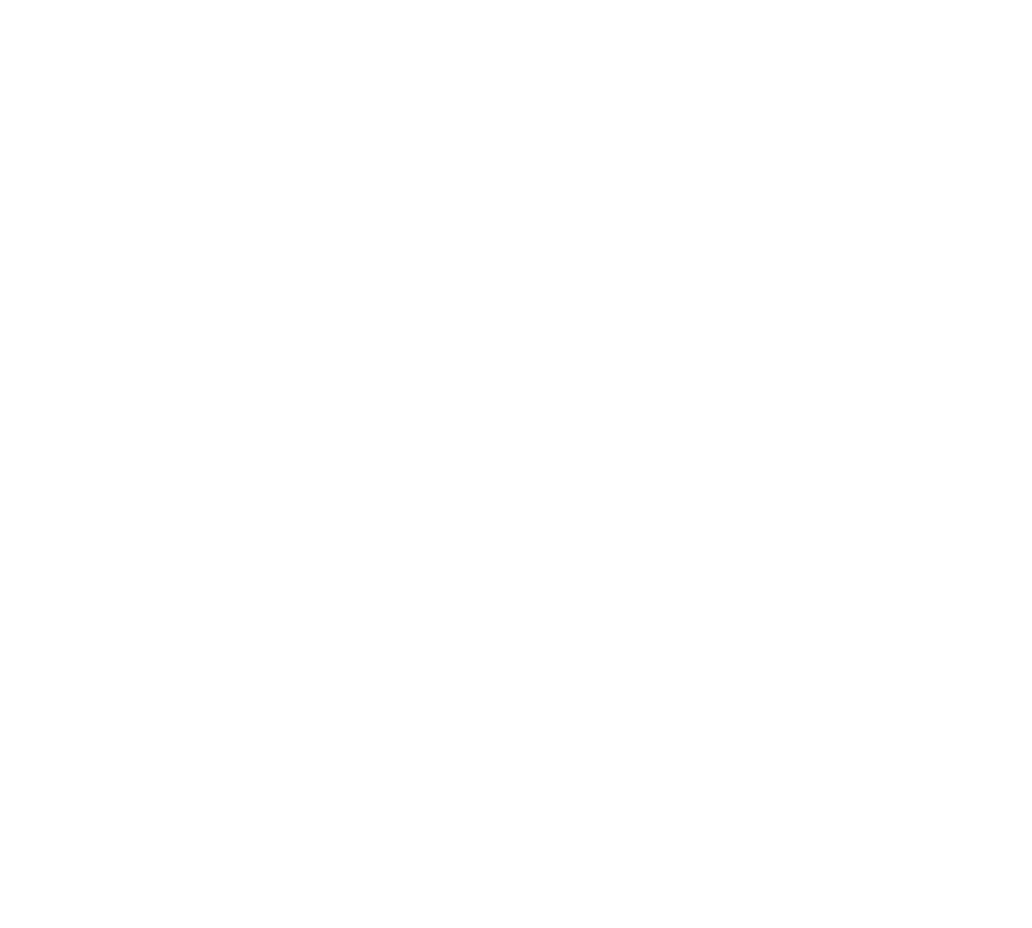
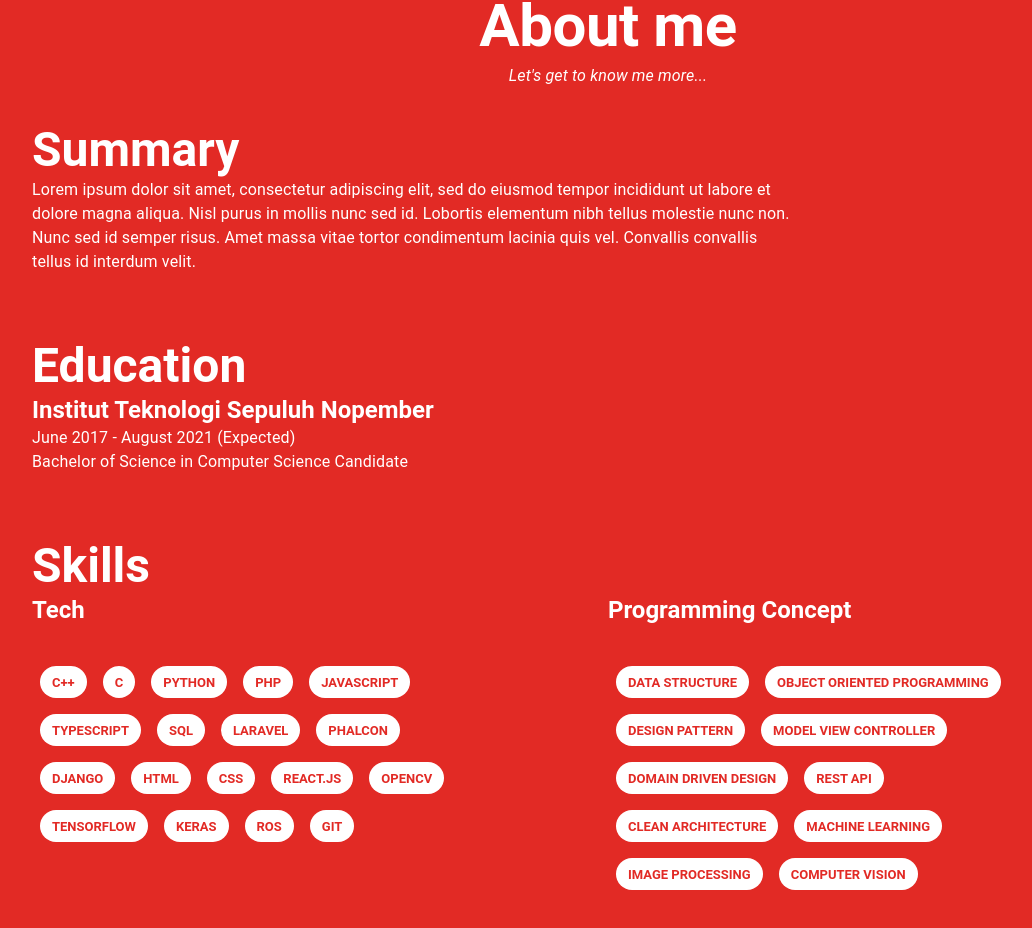
Before and after one commit to fandykun/portfolio, a React (Create React App) app: page / in a window 1280 px wide. Shown: the part 858-1786 px from the top of the page, without its empty margins (32-1064 px from the left). Before the commit the page ends 856 px from the top, so only its background shows below. Built offline with nearby package versions, Linux system fonts and the light colour scheme.

Commit message:
update about section

```diff
--- a/src/containers/About.tsx
+++ b/src/containers/About.tsx
@@ -1,4 +1,4 @@
-import { Box, Grid, Typography } from "@material-ui/core";
+import { Box, Chip, Grid, Typography } from "@material-ui/core";
 import { makeStyles } from "@material-ui/core/styles";
 import React from "react";
 
@@ -6,22 +6,152 @@ const useStyles = makeStyles({
   root: {
     flexGrow: 1,
     backgroundColor: "#e22a25",
-    position: "initial",
     color: "#ffffff",
+    padding: "3rem 0",
+  },
+  skillsChip: {
+    margin: "0.5rem 0.5rem",
+    color: "#e22a25",
+    backgroundColor: "#ffffff",
+    fontWeight: 700,
+    textTransform: "uppercase",
+    "&:hover": {
+      background: "#000000",
+      color: "#ffffff",
+    },
   },
 });
 
 function About() {
   const classes = useStyles();
 
+  const programmingList = [
+    "C++",
+    "C",
+    "Python",
+    "PHP",
+    "Javascript",
+    "Typescript",
+    "SQL",
+    "Laravel",
+    "Phalcon",
+    "Django",
+    "HTML",
+    "CSS",
+    "React.js",
+    "OpenCV",
+    "Tensorflow",
+    "Keras",
+    "ROS",
+    "Git",
+  ];
+
+  const conceptList = [
+    "Data Structure",
+    "Object Oriented Programming",
+    "Design Pattern",
+    "Model View Controller",
+    "Domain Driven Design",
+    "Rest API",
+    "Clean Architecture",
+    "Machine Learning",
+    "Image Processing",
+    "Computer Vision",
+  ];
+
   return (
-    <Grid container className={classes.root} id="about">
+    <Grid container className={classes.root} spacing={0} id="about">
       <Grid item xs={12}>
-        <Grid container>
+        <Grid container justify="center">
           <Grid item>
+            <Typography variant="h2" component="h3">
+              <Box fontWeight="fontWeightBold">About me</Box>
+            </Typography>
+            <Typography variant="subtitle1" component="span">
+              <Box textAlign="center" fontStyle="italic">
+                Let's get to know me more...
+              </Box>
+            </Typography>
+          </Grid>
+        </Grid>
+      </Grid>
+
+      <Grid item xs={12}>
+        <Grid container style={{ padding: "2rem 64px" }}>
+          <Grid item xs={8}>
             <Typography variant="h3" component="h4">
-              <Box>About Me</Box>
+              <Box fontWeight="fontWeightBold">Summary</Box>
             </Typography>
+            <Typography variant="body1" component="span">
+              <Box>
+                Lorem ipsum dolor sit amet, consectetur adipiscing elit, sed do
+                eiusmod tempor incididunt ut labore et dolore magna aliqua. Nisl
+                purus in mollis nunc sed id. Lobortis elementum nibh tellus
+                molestie nunc non. Nunc sed id semper risus. Amet massa vitae
+                tortor condimentum lacinia quis vel. Convallis convallis tellus
+                id interdum velit.
+              </Box>
+            </Typography>
+          </Grid>
+        </Grid>
+      </Grid>
+
+      <Grid item xs={12}>
+        <Grid container style={{ padding: "2rem 64px" }}>
+          <Grid item xs={12}>
+            <Typography variant="h3" component="h4">
+              <Box fontWeight="fontWeightBold">Education</Box>
+            </Typography>
+            <Typography variant="h5" component="h6">
+              <Box fontWeight="fontWeightBold">
+                Institut Teknologi Sepuluh Nopember
+              </Box>
+            </Typography>
+            <Typography variant="body1" component="span">
+              <Box>June 2017 - August 2021 (Expected)</Box>
+            </Typography>
+            <Typography variant="body1" component="span">
+              <Box>Bachelor of Science in Computer Science Candidate</Box>
+            </Typography>
+          </Grid>
+        </Grid>
+      </Grid>
+
+      <Grid item xs={12}>
+        <Grid container style={{ padding: "2rem 64px" }}>
+          <Grid item xs={12}>
+            <Typography variant="h3" component="h4">
+              <Box fontWeight="fontWeightBold">Skills</Box>
+            </Typography>
+          </Grid>
+
+          <Grid item lg={6} md={12}>
+            <Grid container spacing={4}>
+              <Grid item xs={12}>
+                <Typography variant="h5" component="h6">
+                  <Box fontWeight="fontWeightBold">Tech</Box>
+                </Typography>
+              </Grid>
+              <Grid item xs={9}>
+                {programmingList.map((list) => (
+                  <Chip label={list} className={classes.skillsChip} />
+                ))}
+              </Grid>
+            </Grid>
+          </Grid>
+          <Grid item lg={6} md={12}>
+            <Grid container spacing={4}>
+              <Grid item xs={12}>
+                <Typography variant="h5" component="h6">
+                  <Box fontWeight="fontWeightBold">Programming Concept</Box>
+                </Typography>
+              </Grid>
+              <Grid item xs={9}>
+                {conceptList.map((list) => (
+                  <Chip label={list} className={classes.skillsChip} />
+                ))}
+              </Grid>
+            </Grid>
           </Grid>
         </Grid>
       </Grid>
```
